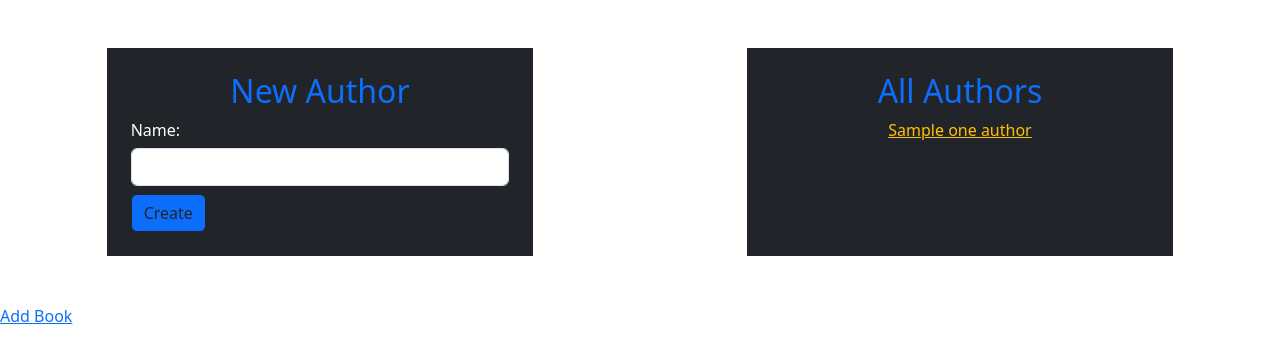
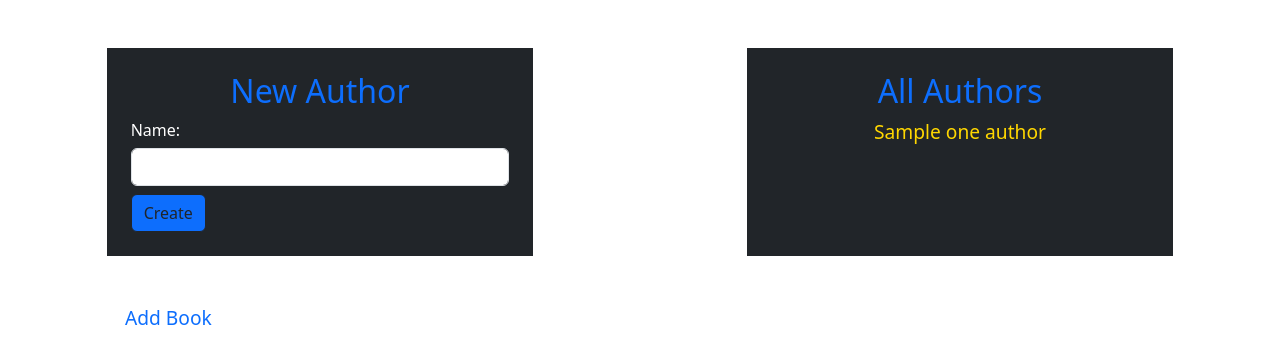
Before and after one commit to Brando129/books, a Python web app: template flask_app/templates/authors.html in a window 1280 px wide. Shown: the top 364 px of the page. Run offline with Jinja, Linux system fonts and the light colour scheme; the template is opened without the code that fills it: most values are stand-ins (such as "Sample title", 1, 10 or a date in 2020).

Commit message:
changed syntax in get all for loop method

```diff
--- a/flask_app/models/models_author.py
+++ b/flask_app/models/models_author.py
@@ -19,7 +19,7 @@ class Author:
         authors_list = []
         results = connectToMySQL(db).query_db(query)
 
-        # "d" is a representation of author data
-        for d in results:
-            authors_list.append(cls(d))
+        # "one_author" is a representation of author data
+        for one_author in results:
+            authors_list.append(cls(one_author))
         return authors_list
--- a/flask_app/static/css/style.css
+++ b/flask_app/static/css/style.css
@@ -10,3 +10,15 @@
     margin-bottom: 6px;
     color: white;
 }
+
+.add_book_link {
+    margin-left: 125px;
+    font-size: larger;
+    text-decoration: none;
+}
+
+.authors_list {
+    text-decoration: none;
+    color: gold;
+    font-size: larger;
+}
--- a/flask_app/templates/authors.html
+++ b/flask_app/templates/authors.html
@@ -24,11 +24,11 @@
             <h2 class="text-primary">All Authors</h2>
             {% for one_author in all_authors %}
             <p>
-                <a href="/author/{{one_author.id}}" class="text-warning">{{one_author.name}}</a>
+                <a href="/authors/{{one_author.id}}" class="authors_list">{{one_author.name}}</a>
             </p>
             {% endfor %}
         </div>
     </div>
-    <a href="#" class="text-center mx-auto">Add Book</a>
+    <a href="#" class="add_book_link">Add Book</a>
 </body>
 </html>
```
